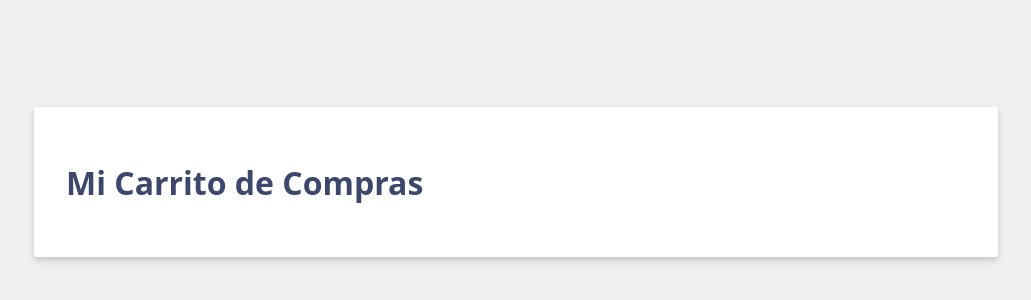
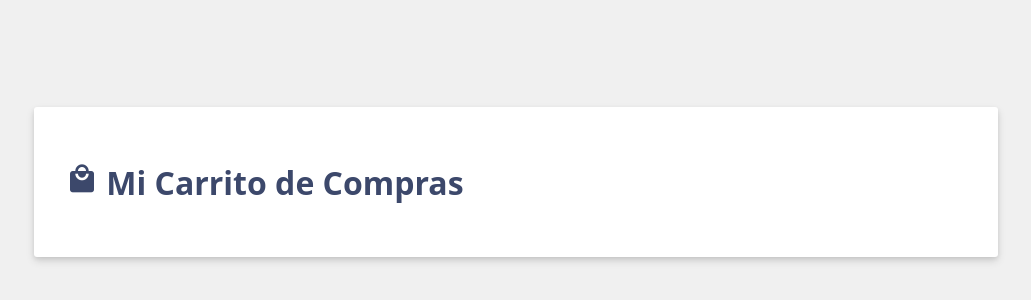
Before and after one commit to Dianalmc23/VueJs.ShoppingCart, a Vue app: page / in a window 1280 px wide. Shown: the part 218-518 px from the top of the page, without its empty margins (124-1155 px from the left). Built offline with nearby package versions, Linux system fonts and the light colour scheme.

Commit message:
⭐Feature: Shoping Cart App Agrega icono de titulo usando google fonts

```diff
--- a/index.html
+++ b/index.html
@@ -4,7 +4,7 @@
     <meta charset="UTF-8">
     <link rel="icon" href="/favicon.ico">
     <meta name="viewport" content="width=device-width, initial-scale=1.0">
-    <link rel="stylesheet" href="http://fonts.googleapis.com/icon?family=Material+Icons">
+    <link rel="stylesheet" href="https://fonts.googleapis.com/icon?family=Material+Icons">
     <title>Vite App</title>
   </head>
   <body>
--- a/src/App.vue
+++ b/src/App.vue
@@ -1,10 +1,14 @@
 <script setup>
+import { ref } from 'vue' ;
+const header = ref('Mi Carrito de Compras')
 </script>
 
 <template>
-<h1> Mi Carrito de Compras </h1>
+<h1> <i class="material-icons shopping-cart-icon">local_mall</i> {{ header }} </h1>
 </template>
 
 <style scoped>
-
+.shopping-cart-icon{
+font-size: 2rem;
+}
 </style>
```
